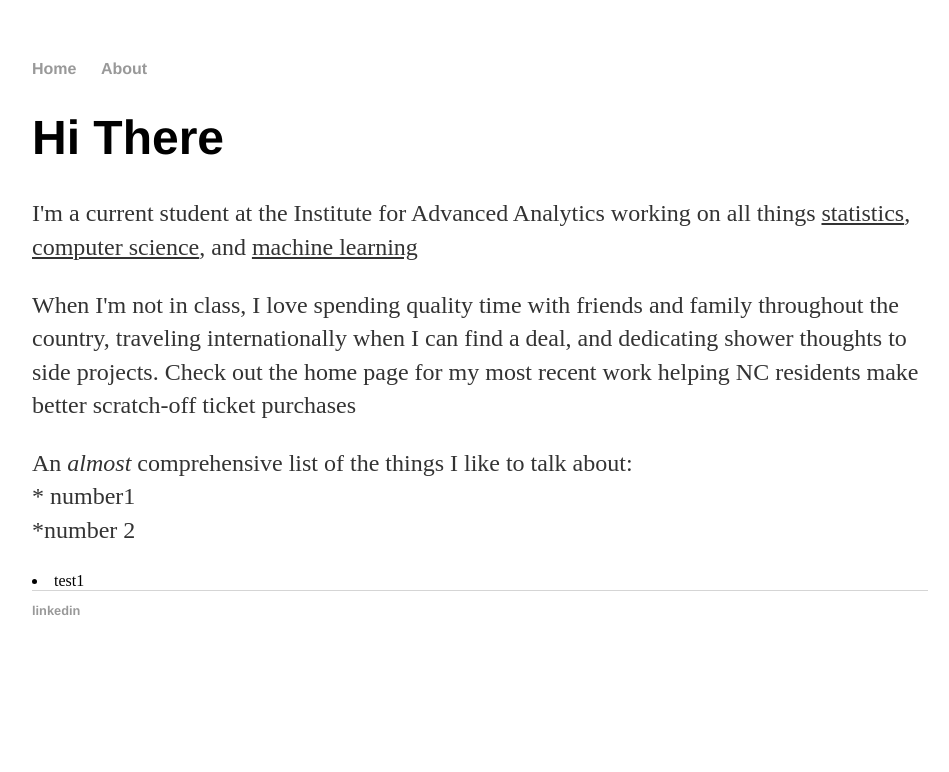
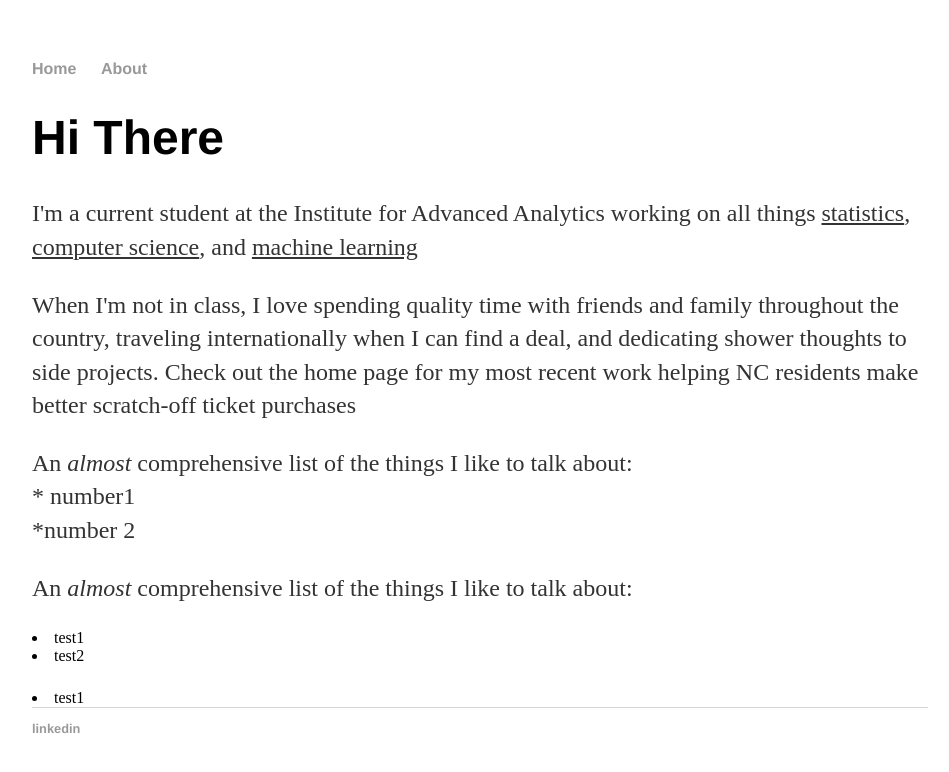
Before and after one commit to kevcraig/kevcriag.github.io, a Jekyll site: the page built from about/index.html, in a window 1280 px wide. Shown: the top 772 px of the page, without its empty margins (160-1109 px from the left). Built offline with Jekyll 4.4.1, drawn with Linux system fonts in a browser that asks for light colours.

Commit message:
Update index.html

```diff
--- a/about/index.html
+++ b/about/index.html
@@ -8,5 +8,6 @@ title: Kevin Craig
 	<p>I'm a current student at the Institute for Advanced Analytics working on all things <u>statistics</u>, <u>computer science</u>, and <u>machine learning</u>  </p>
 	<p>When I'm not in class, I love spending quality time with friends and family throughout the country, traveling internationally when I can find a deal, and dedicating shower thoughts to side projects. Check out the home page for my most recent work helping NC residents make better scratch-off ticket purchases</p>
 	<p> An <em>almost</em> comprehensive list of the things I like to talk about: <br> * number1 <br> *number 2 </p>
+	<p> An <em>almost</em> comprehensive list of the things I like to talk about: <li> test1 </li> <li> test2 </li> </p>
   <li> test1 </li>
 </div><!-- /.blurb -->
```
